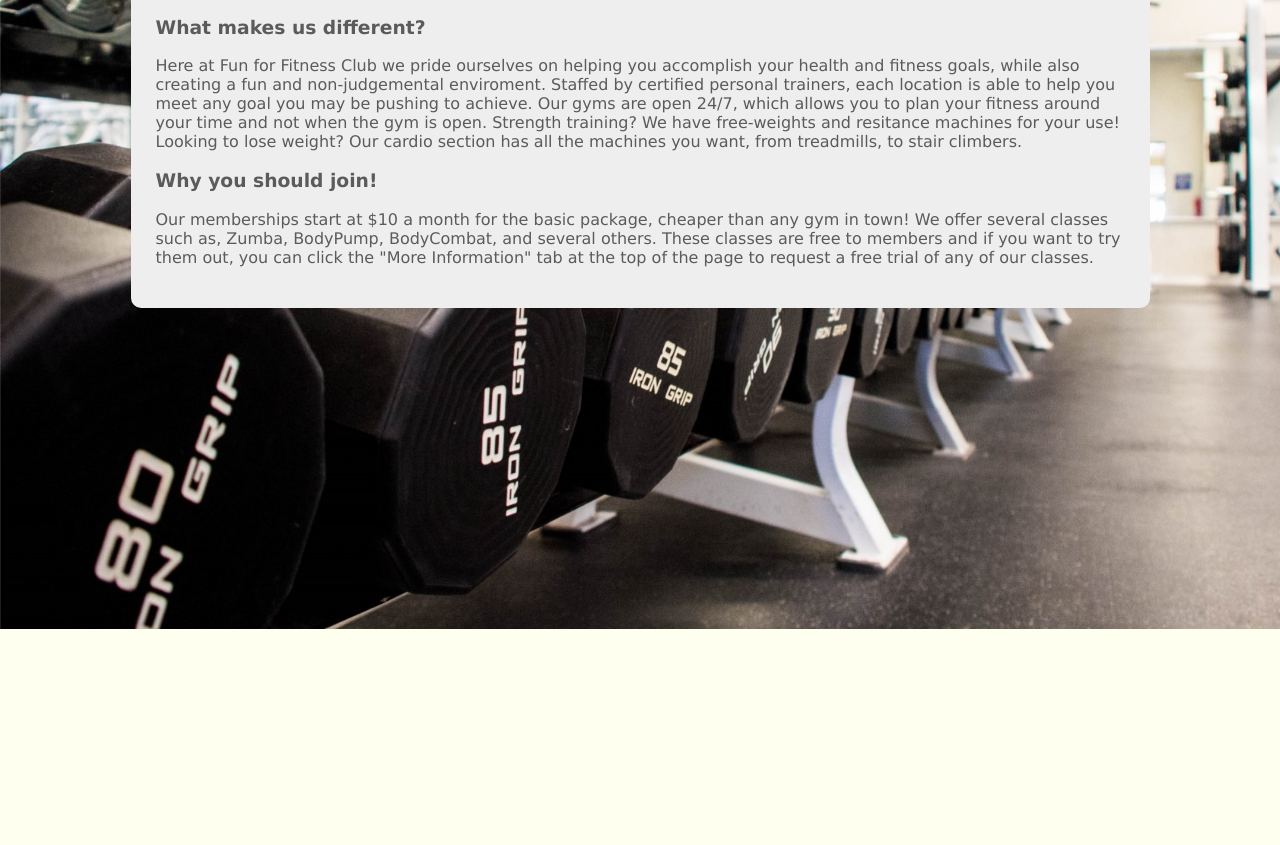
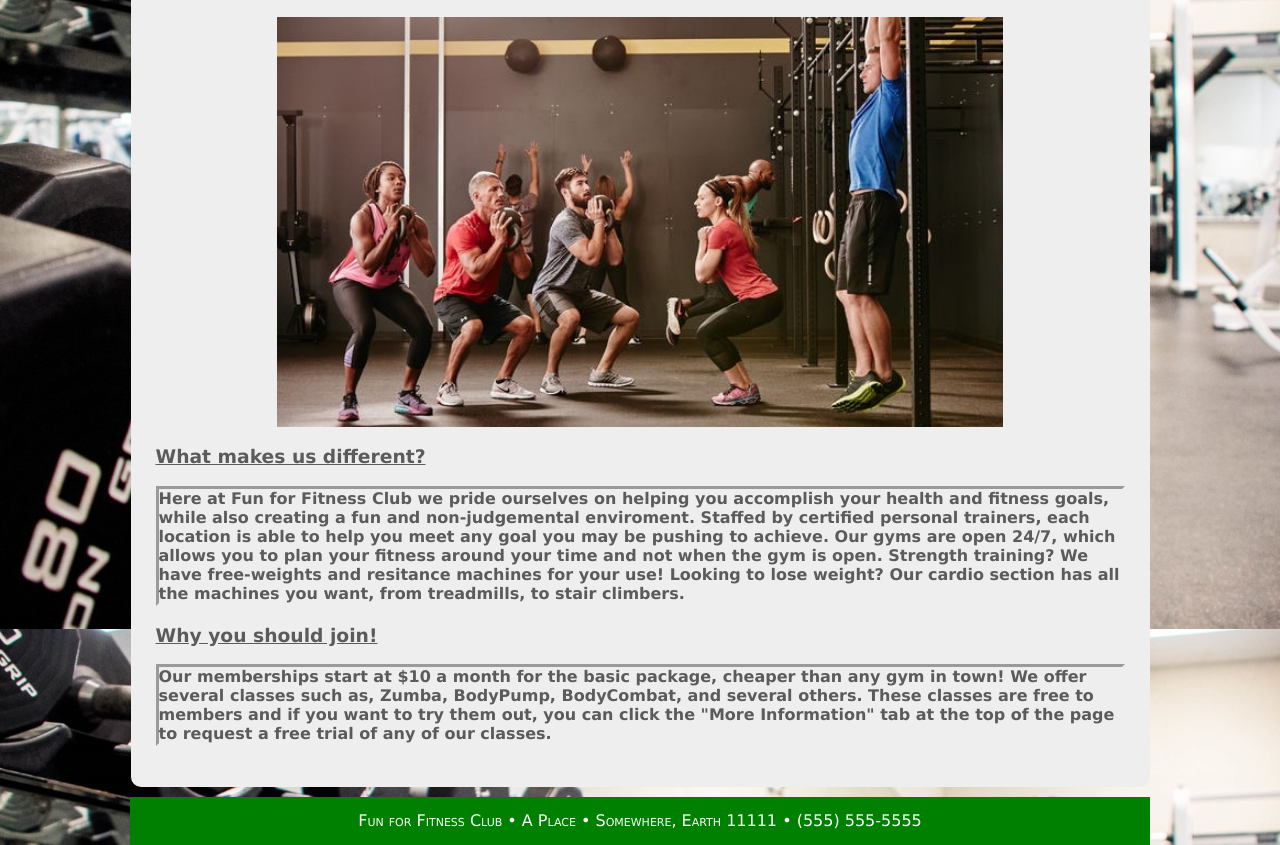
Before and after one commit to Downtowndavis/CIS-130-, a plain HTML site: page Fun for fitness club/index.html in a window 1280 px wide. Shown: the part 171-1016 px from the top of the page. Before the commit the page ends 800 px from the top, so only its background shows below. Drawn offline with Linux system fonts and the light colour scheme.

Commit message:
final copy

```diff
--- a/About a Company/styles.css
+++ b/About a Company/styles.css
@@ -13,7 +13,7 @@ body section#About_us{
 width: 76%;
 margin: 0 0 0 2%;
 }
-body aside blockquote {
+body section aside blockquote {
   font-size: 0.95em;
   font-family: Comic Sans MS, cursive;
   background-color: red;
--- a/Fun for fitness club/index.html
+++ b/Fun for fitness club/index.html
@@ -28,10 +28,16 @@
       <section id="title1">
         <h1>Fun for Fitness Club</h1>
         <h2>Where fun and fitness meet!</h2>
+        <section>
+
+
+        <img src="classes.jpg" alt="" class="center">
+
+</section>
       </section>
       <section>
         <h3>What makes us different?</h3>
-        <p>Here at Fun for Fitness Club we pride ourselves on helping you accomplish your health and fitness goals, while also creating a fun and non-judgemental enviroment. Staffed by certified personal trainers, each location is able to help you meet any goal you may be pushing to achieve. Our gyms are open 24/7, which allows you to plan your fitness around your time and not when the gym is open. Strength training? We have free-weights and resitance machines for your use! Looking to lose weight? Our cardio section has all the machines you want, from treadmills, to stair climbers.  </p>
+        <p>Here at Fun for Fitness Club we pride ourselves on helping you accomplish your health and fitness goals, while also creating a fun and non-judgemental enviroment. Staffed by certified personal trainers, each location is able to help you meet any goal you may be pushing to achieve. Our gyms are open 24/7, which allows you to plan your fitness around your time and not when the gym is open. Strength training? We have free-weights and resitance machines for your use! Looking to lose weight? Our cardio section has all the machines you want, from treadmills, to stair climbers.</p>
 
       </section>
       <section>
@@ -39,6 +45,12 @@
         <p>Our memberships start at $10 a month for the basic package, cheaper than any gym in town! We offer several classes such as, Zumba, BodyPump, BodyCombat, and several others. These classes are free to members and if you want to try them out, you can click the "More Information" tab at the top of the page to request a free trial of any of our classes.</p>
       </section>
 
+
       </div>
+      <footer>
+        <address>
+        Fun for Fitness Club &#8226; A Place &#8226; Somewhere, Earth 11111 &#8226; (555) 555-5555
+        </address>
+      </footer>
   </body>
 </html>
--- a/Fun for fitness club/styles.css
+++ b/Fun for fitness club/styles.css
@@ -1,4 +1,5 @@
 @charset "UTF-8";
+
 /*Body CSS*/
 body {
   background-image: url(gym.jpg);
@@ -6,8 +7,9 @@ body {
   background-attachment: fixed;
   background-color: red;
 }
-body{
-  color:rgb(91, 91, 91);
+
+body {
+  color: rgb(91, 91, 91);
   background-color: ivory;
   font-family: Verdana, Geneva, sans-serif;
   margin: 0 auto;
@@ -15,9 +17,25 @@ body{
   max-width: 1020px;
   min-width: 640px;
 }
+
 section h1 {
   text-decoration: underline;
 }
+
+section h3 {
+  text-decoration: underline;
+}
+
+.center {
+  display: block;
+  margin-left: auto;
+margin-right: auto;
+width: 75%;
+}
+
+
+
+
 /* makes a grey box around the div containers*/
 .container {
   margin: auto;
@@ -27,6 +45,7 @@ section h1 {
   border-radius: 10px;
   margin-bottom: 10px;
 }
+
 .container1 {
   margin: auto;
   width: 95%;
@@ -35,52 +54,77 @@ section h1 {
   border-radius: 10px;
   margin-bottom: 10px;
 }
+
 /*Heading/Title CSS*/
 h1 {
   text-align: center;
 }
+
 h2 {
+  text-align: center;
+}
+p{
+  border: inset;
+  font-weight: bold;
+}
+body>footer {
+  width: 100%;
+  clear: left;
+}
+body>footer address{
+  background-color:green;
+  color: white;
+  font-style: normal;
+  font-variant: small-caps;
+  font-size: 1em;
+  line-height: 3em;
+  font-family: Nobile, Verdana, Geneva, sans-serif;
   text-align: center;
 }
 
 
 /*Submit Button*/
 .submit {
-  width: initial; position: initial;
+  width: initial;
+  position: initial;
 }
 
 /*TABLE CSS*/
-
 /*Size of table*/
 table {
   margin: 100px 0px 0px 200px;
   width: 80%;
 }
+
 /*Opacity for table*/
 table, th, td {
-  border: 2px red solid;
+  border: 2px green solid;
   opacity: .90
 }
+
 /*Changes size of the tables body and the header. Also aligns the text in the center*/
 th, td {
   padding: 10px;
   text-align: center;
 }
+
 /*Changes the even numbered rows background to light gray*/
 tr:nth-child(even) {
   background-color: #e8e8e8
 }
+
 /*Changes the odd numbered rows background to white*/
 tr:nth-child(odd) {
   background-color: white
 }
+
 /* Changes background color of the rows to blue and the text color to white.*/
 th {
   background-color: #0000cc;
   color: white;
 }
+
 /* Nav CSS*/
-
 ul {
   list-style-type: none;
   margin: 0;
@@ -101,10 +145,10 @@ li a {
   text-decoration: none;
 }
 
-
 a:hover:not(.active) {
   background-color: #111;
 }
+
 .active {
   background-color: #4CAF50;
 }
```
Also changed, not shown: Fun for fitness club/info.html (+8 -8 lines), Fun for fitness club/classes.jpg (added). Lines whose indentation alone changed are shown as unchanged.
